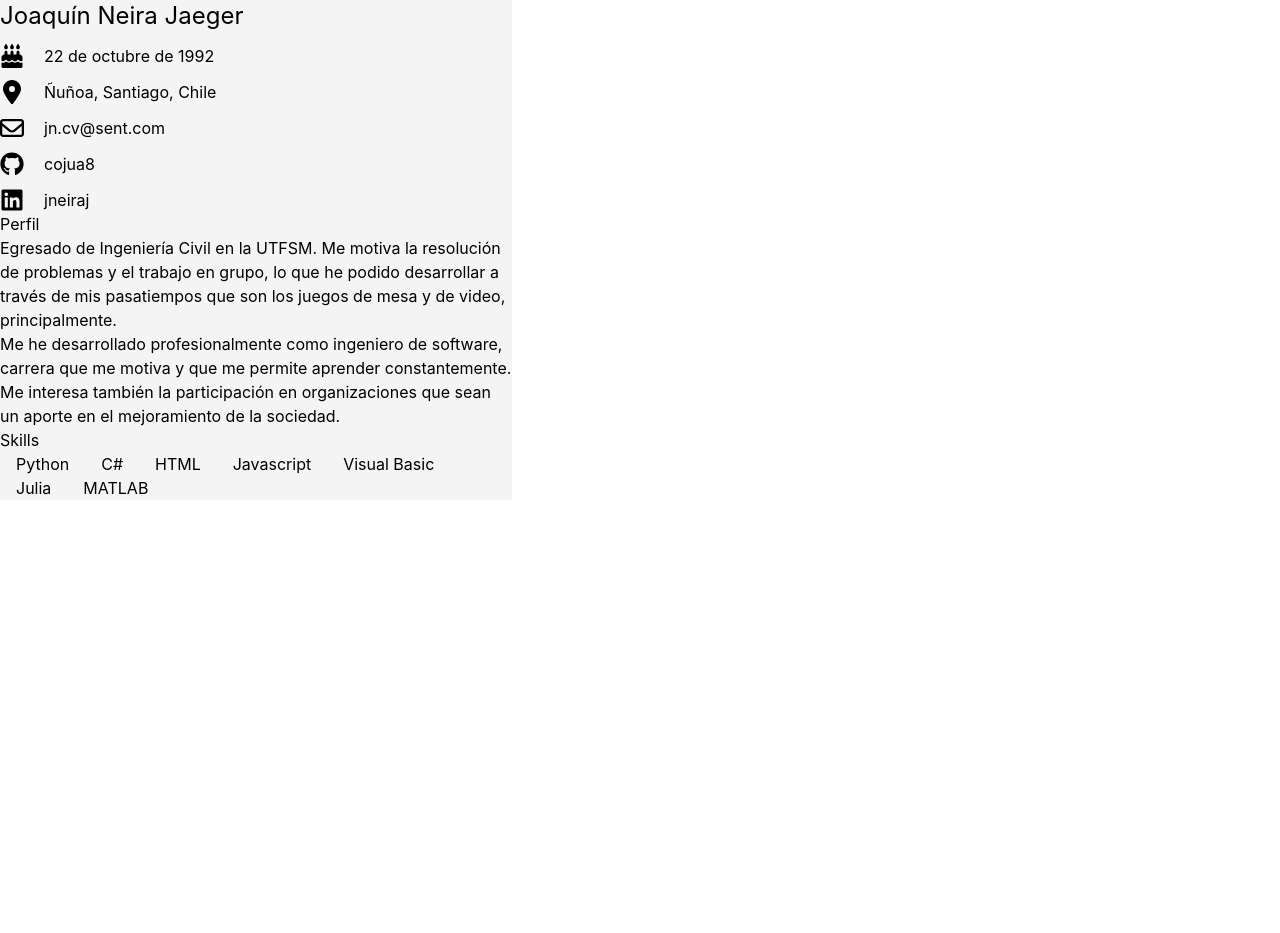
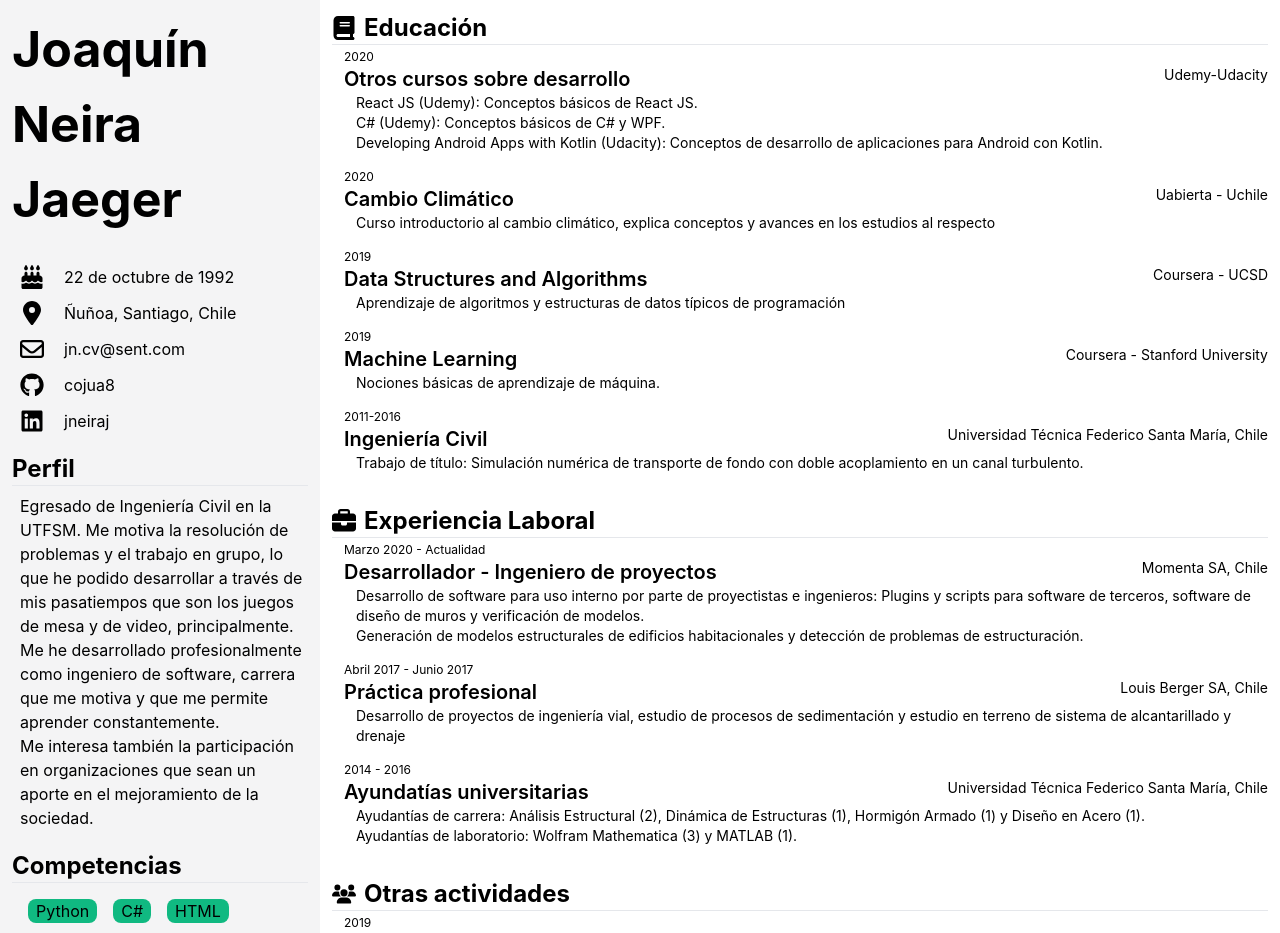
Before and after one commit to cojua8/CurriculumVitae, a React (Create React App) app: page / in a window 1280 px wide. Shown: the top 933 px of the page. Before the commit the page ends 800 px from the top, so only its background shows below. Built offline with nearby package versions, Linux system fonts and the light colour scheme.

Commit message:
new base page

```diff
--- a/src/App.tsx
+++ b/src/App.tsx
@@ -1,21 +1,16 @@
-import PersonalData from "./components/PersonalData";
-import Profile from "./components/Profile";
-import References from "./components/References";
-import Skills from "./components/Skills";
+import Experience from "./components/Experience";
+import Sidebar from "./components/Sidebar";
 
 const App = () => {
   return (
     <div className="grid">
-      <div className="grid grid-cols-5">
-        <div className="col-span-2 bg-zinc-100">
-          <p className="text-2xl">Joaquín Neira Jaeger</p>
-
-          <PersonalData />
-          <Profile />
-          <Skills />
-          <References />
+      <div className="grid grid-cols-8">
+        <div className="col-span-2 p-3 bg-zinc-100">
+          <Sidebar />
         </div>
-        <div></div>
+        <div className="col-span-6 p-3">
+          <Experience />
+        </div>
       </div>
     </div>
   );
--- /dev/null
+++ b/src/components/Experience.tsx
@@ -0,0 +1,169 @@
+import {
+  faBook,
+  faBriefcase,
+  faUsers,
+} from "@fortawesome/free-solid-svg-icons";
+
+import ExperienceSection, {
+  ExperienceSectionProps,
+} from "./experience_components/ExperienceSection";
+
+const experience: ExperienceSectionProps[] = [
+  {
+    icon: faBook,
+    title: "Educación",
+    items: [
+      {
+        company: "Udemy-Udacity",
+        title: "Otros cursos sobre desarrollo",
+        dateFrom: "2020",
+        dateTo: undefined,
+        activities: [
+          { description: "React JS (Udemy): Conceptos básicos de React JS." },
+          { description: "C# (Udemy): Conceptos básicos de C# y WPF." },
+          {
+            description:
+              "Developing Android Apps with Kotlin (Udacity): Conceptos de desarrollo de aplicaciones para Android con Kotlin.",
+          },
+        ],
+      },
+      {
+        company: "Uabierta - Uchile",
+        title: "Cambio Climático",
+        dateFrom: "2020",
+        dateTo: undefined,
+        activities: [
+          {
+            description:
+              "Curso introductorio al cambio climático, explica conceptos y avances en los estudios al respecto",
+          },
+        ],
+      },
+      {
+        company: "Coursera - UCSD",
+        title: "Data Structures and Algorithms",
+        dateFrom: "2019",
+        dateTo: undefined,
+        activities: [
+          {
+            description:
+              "Aprendizaje de algoritmos y estructuras de datos típicos de programación",
+          },
+        ],
+      },
+      {
+        company: "Coursera - Stanford University",
+        title: "Machine Learning",
+        dateFrom: "2019",
+        dateTo: undefined,
+        activities: [
+          {
+            description: "Nociones básicas de aprendizaje de máquina.",
+          },
+        ],
+      },
+      {
+        company: "Universidad Técnica Federico Santa María, Chile",
+        title: "Ingeniería Civil",
+        dateFrom: "2011-2016",
+        dateTo: undefined,
+        activities: [
+          {
+            description:
+              "Trabajo de título: Simulación numérica de transporte de fondo con doble acoplamiento en un canal turbulento.",
+          },
+        ],
+      },
+    ],
+  },
+  {
+    icon: faBriefcase,
+    title: "Experiencia Laboral",
+    items: [
+      {
+        company: "Momenta SA, Chile",
+        title: "Desarrollador - Ingeniero de proyectos",
+        dateFrom: "Marzo 2020",
+        dateTo: "Actualidad",
+        activities: [
+          {
+            description:
+              "Desarrollo de software para uso interno por parte de proyectistas e ingenieros: Plugins y scripts para software de terceros, software de diseño de muros y verificación de modelos.",
+          },
+          {
+            description:
+              "Generación de modelos estructurales de edificios habitacionales y detección de problemas de estructuración.",
+          },
+        ],
+      },
+      {
+        company: "Louis Berger SA, Chile",
+        title: "Práctica profesional",
+        dateFrom: "Abril 2017",
+        dateTo: "Junio 2017",
+        activities: [
+          {
+            description:
+              "Desarrollo de proyectos de ingeniería vial, estudio de procesos de sedimentación y estudio en terreno de sistema de alcantarillado y drenaje",
+          },
+        ],
+      },
+      {
+        company: "Universidad Técnica Federico Santa María, Chile",
+        title: "Ayundatías universitarias",
+        dateFrom: "2014",
+        dateTo: "2016",
+        activities: [
+          {
+            description:
+              "Ayudantías de carrera: Análisis Estructural (2), Dinámica de Estructuras (1), Hormigón Armado (1) y Diseño en Acero (1).",
+          },
+          {
+            description:
+              "Ayudantías de laboratorio: Wolfram Mathematica (3) y MATLAB (1).",
+          },
+        ],
+      },
+    ],
+  },
+  {
+    icon: faUsers,
+    title: "Otras actividades",
+    items: [
+      {
+        company: "Club Deportivo Montegrande, Chile",
+        title: "Tesorero",
+        dateFrom: "2019",
+        activities: [
+          {
+            description:
+              "Tesorero del club, participación en fondos concursables de la municipalidad de Las Condes, para financiamiento de indumentaria.",
+          },
+        ],
+      },
+      {
+        company: "CEIC, Universidad Técnica Federico Santa María, Chile",
+        title: "Secretario General",
+        dateFrom: "2015",
+        activities: [
+          {
+            description:
+              "Participación y organización de actividades del Centro de Estudiantes de Ingeniería Civil de la UTFSM.",
+          },
+        ],
+      },
+    ],
+  },
+];
+
+const Experience = () => {
+  return (
+    <div>
+      {experience.map(({ icon, title, items }: ExperienceSectionProps) => {
+        return <ExperienceSection icon={icon} title={title} items={items} />;
+      })}
+    </div>
+  );
+};
+
+export default Experience;
--- /dev/null
+++ b/src/components/Sidebar.tsx
@@ -0,0 +1,32 @@
+import Languages from "./sidebar_components/Languages";
+import PersonalData from "./sidebar_components/PersonalData";
+import Profile from "./sidebar_components/Profile";
+import References from "./sidebar_components/References";
+import SidebarItem from "./sidebar_components/SidebarItem";
+import Skills from "./sidebar_components/Skills";
+
+const Sidebar = () => {
+  return (
+    <div>
+      <p className="text-[50px] mb-7 font-bold">Joaquín Neira Jaeger</p>
+
+      <SidebarItem>
+        <PersonalData />
+      </SidebarItem>
+      <SidebarItem title="Perfil">
+        <Profile />
+      </SidebarItem>
+
+      <SidebarItem title="Competencias">
+        <Skills />
+      </SidebarItem>
+      <SidebarItem title="Idiomas">
+        <Languages />
+      </SidebarItem>
+
+      <SidebarItem title="Referencias">{/* <References /> */}</SidebarItem>
+    </div>
+  );
+};
+
+export default Sidebar;
--- /dev/null
+++ b/src/components/experience_components/ExperienceActivity.tsx
@@ -0,0 +1,10 @@
+interface ExperienceActivityProps {
+  description: string;
+}
+
+const ExperienceActivity = ({ description }: ExperienceActivityProps) => {
+  return <div>{description}</div>;
+};
+
+export type { ExperienceActivityProps };
+export default ExperienceActivity;
--- /dev/null
+++ b/src/components/experience_components/ExperienceItem.tsx
@@ -0,0 +1,37 @@
+import { ExperienceActivityProps } from "./ExperienceActivity";
+
+interface ExperienceItemProps {
+  title: string;
+  company: string;
+  dateFrom: string;
+  dateTo?: string;
+  activities: ExperienceActivityProps[];
+}
+
+const ExperienceItem = ({
+  company,
+  title,
+  dateFrom,
+  dateTo,
+  activities,
+}: ExperienceItemProps) => {
+  return (
+    <div className="pl-3 pb-3 pt-1 hover:bg-zinc-100">
+      <p className="text-xs">
+        {dateTo ? `${dateFrom} -  ${dateTo}` : dateFrom}
+      </p>
+      <div className="flex flex-row items-start justify-between">
+        <p className="text-xl font-semibold">{title}</p>
+        <p className="text-sm">{company}</p>
+      </div>
+      <ul className="ml-3">
+        {activities.map(({ description }: ExperienceActivityProps) => {
+          return <li className="text-sm">{description}</li>;
+        })}
+      </ul>
+    </div>
+  );
+};
+
+export type { ExperienceItemProps };
+export default ExperienceItem;
--- /dev/null
+++ b/src/components/experience_components/ExperienceSection.tsx
@@ -0,0 +1,35 @@
+import { FontAwesomeIcon } from "@fortawesome/react-fontawesome";
+import ExperienceItem, { ExperienceItemProps } from "./ExperienceItem";
+import { IconDefinition } from "@fortawesome/fontawesome-svg-core";
+
+interface ExperienceSectionProps {
+  icon: IconDefinition;
+  title: string;
+  items: ExperienceItemProps[];
+}
+
+const ExperienceSection = ({ icon, title, items }: ExperienceSectionProps) => {
+  return (
+    <div className="mb-5 ">
+      <div className="flex flex-row text-2xl items-center">
+        <FontAwesomeIcon className="h-6 w-6 mr-2" icon={icon} />
+        <p className="font-bold">{title}</p>
+      </div>
+      <hr />
+      {items.map((item: ExperienceItemProps) => {
+        return (
+          <ExperienceItem
+            company={item.company}
+            title={item.title}
+            dateFrom={item.dateFrom}
+            dateTo={item.dateTo}
+            activities={item.activities}
+          />
+        );
+      })}
+    </div>
+  );
+};
+
+export type { ExperienceSectionProps };
+export default ExperienceSection;
--- /dev/null
+++ b/src/components/sidebar_components/Languages.tsx
@@ -0,0 +1,12 @@
+const Languages = () => {
+  return (
+    <div>
+      <ul>
+        <li>Español: Nativo</li>
+        <li>Inglés: Intermedio</li>
+      </ul>
+    </div>
+  );
+};
+
+export default Languages;
--- a/src/components/PersonalData.tsx
+++ b/src/components/sidebar_components/PersonalData.tsx
@@ -1,11 +1,11 @@
 import { faEnvelope } from "@fortawesome/free-regular-svg-icons";
 import {
-  IconDefinition,
   faCakeCandles,
   faLocationDot,
 } from "@fortawesome/free-solid-svg-icons";
 import { FontAwesomeIcon } from "@fortawesome/react-fontawesome";
 import { faGithub, faLinkedin } from "@fortawesome/free-brands-svg-icons";
+import { IconDefinition } from "@fortawesome/fontawesome-svg-core";
 
 interface PersonalDataProps {
   icon: IconDefinition;
@@ -29,11 +29,11 @@ const data: PersonalDataProps[] = [
 const PersonalData = () => {
   return (
     <ul className="list-none">
-      {data.map(({ icon: iconName, value }: PersonalDataProps) => {
+      {data.map(({ icon, value }: PersonalDataProps) => {
         return (
           <li className="mt-3">
             <div className="flex flex-row">
-              <FontAwesomeIcon className="h-6 w-6 mr-5" icon={iconName} />
+              <FontAwesomeIcon className="h-6 w-6 mr-5" icon={icon} />
               <div>{value}</div>
             </div>
           </li>
--- a/src/components/Profile.tsx
+++ b/src/components/sidebar_components/Profile.tsx
@@ -1,7 +1,6 @@
 const Profile = () => {
   return (
     <div>
-      <h1>Perfil</h1>
       <p>
         Egresado de Ingeniería Civil en la UTFSM. Me motiva la resolución de
         problemas y el trabajo en grupo, lo que he podido desarrollar a través
--- /dev/null
+++ b/src/components/sidebar_components/SidebarItem.tsx
@@ -0,0 +1,35 @@
+import { PropsWithChildren } from "react";
+
+interface SidebarItemProps {
+  title?: string;
+}
+
+const SidebarItem = ({
+  title,
+  children,
+}: PropsWithChildren<SidebarItemProps>) => {
+  if (!children) {
+    return null;
+  }
+
+  const titleDiv = (): JSX.Element | undefined => {
+    if (!title) {
+      return;
+    }
+    return (
+      <div className="mb-2">
+        <div className="font-bold text-2xl">{title}</div>
+        <hr />
+      </div>
+    );
+  };
+
+  return (
+    <div className="mb-5">
+      {titleDiv()}
+      <div className="ml-2">{children}</div>
+    </div>
+  );
+};
+
+export default SidebarItem;
--- a/src/components/Skills.tsx
+++ b/src/components/sidebar_components/Skills.tsx
@@ -10,17 +10,23 @@ const skills: SkillProps[] = [
   { name: "Visual Basic" },
   { name: "Julia" },
   { name: "MATLAB" },
+  { name: "VS Code" },
+  { name: "Visual Studio" },
+  { name: "Git" },
+  { name: "Jetbrains" },
+  { name: "Powershell" },
+  { name: "Bash" },
+  { name: "Docker" },
 ];
 
 const Skill = ({ name }: SkillProps) => {
-  return <div className="rounded-lg mx-4">{name}</div>;
+  return <div className="rounded-lg bg-emerald-500 px-2 m-2">{name}</div>;
 };
 
 const Skills = () => {
   return (
     <div>
-      <div>Skills</div>
-      <div className="flex flex-row flex-wrap">
+      <div className="flex flex-row flex-wrap justify-start">
         {skills.map(({ name }: SkillProps) => {
           return <Skill name={name} />;
         })}
```
Also changed, not shown: src/components/sidebar_components/References.tsx (renamed from src/components/References.tsx).
